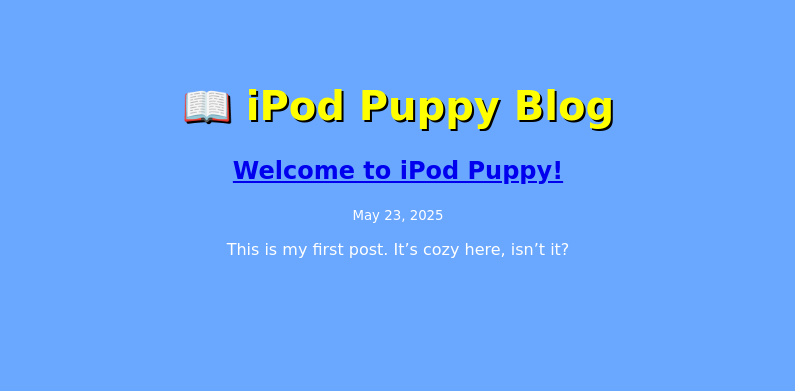
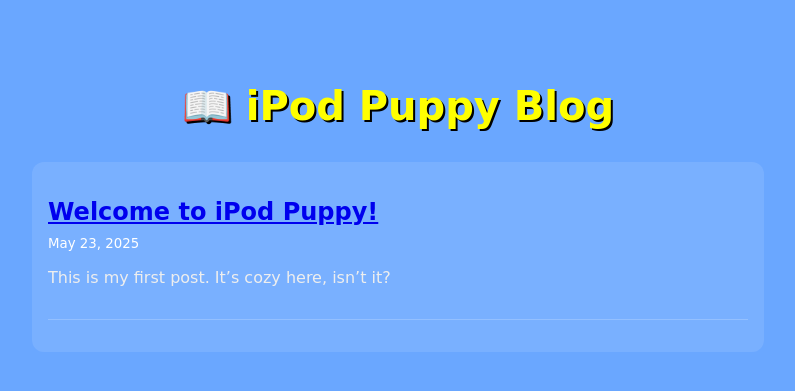
Before and after one commit to Chrissy-and-Chloe/ipodpuppywebsite, a Jekyll site: the page built from blog.html, in a window 1280 px wide. Shown: the top 391 px of the page, without its empty margins (242-1037 px from the left). Built offline with Jekyll 4.4.1, drawn with Linux system fonts in a browser that asks for light colours.

Commit message:
Update style.css

```diff
--- a/assets/css/style.css
+++ b/assets/css/style.css
@@ -73,3 +73,27 @@
   margin: 0 auto;
   padding: 1em;
 }
+
+.post-feed {
+  max-width: 700px;
+  margin: 2em auto;
+  text-align: left;
+  padding: 1em;
+  background: rgba(255, 255, 255, 0.1);
+  border-radius: 12px;
+}
+
+.post-preview {
+  border-bottom: 1px solid rgba(255, 255, 255, 0.2);
+  padding-bottom: 1em;
+  margin-bottom: 1em;
+}
+
+.post-preview h2 {
+  font-size: 1.5em;
+  margin-bottom: 0.3em;
+}
+
+.post-preview p {
+  color: #eee;
+}
```
